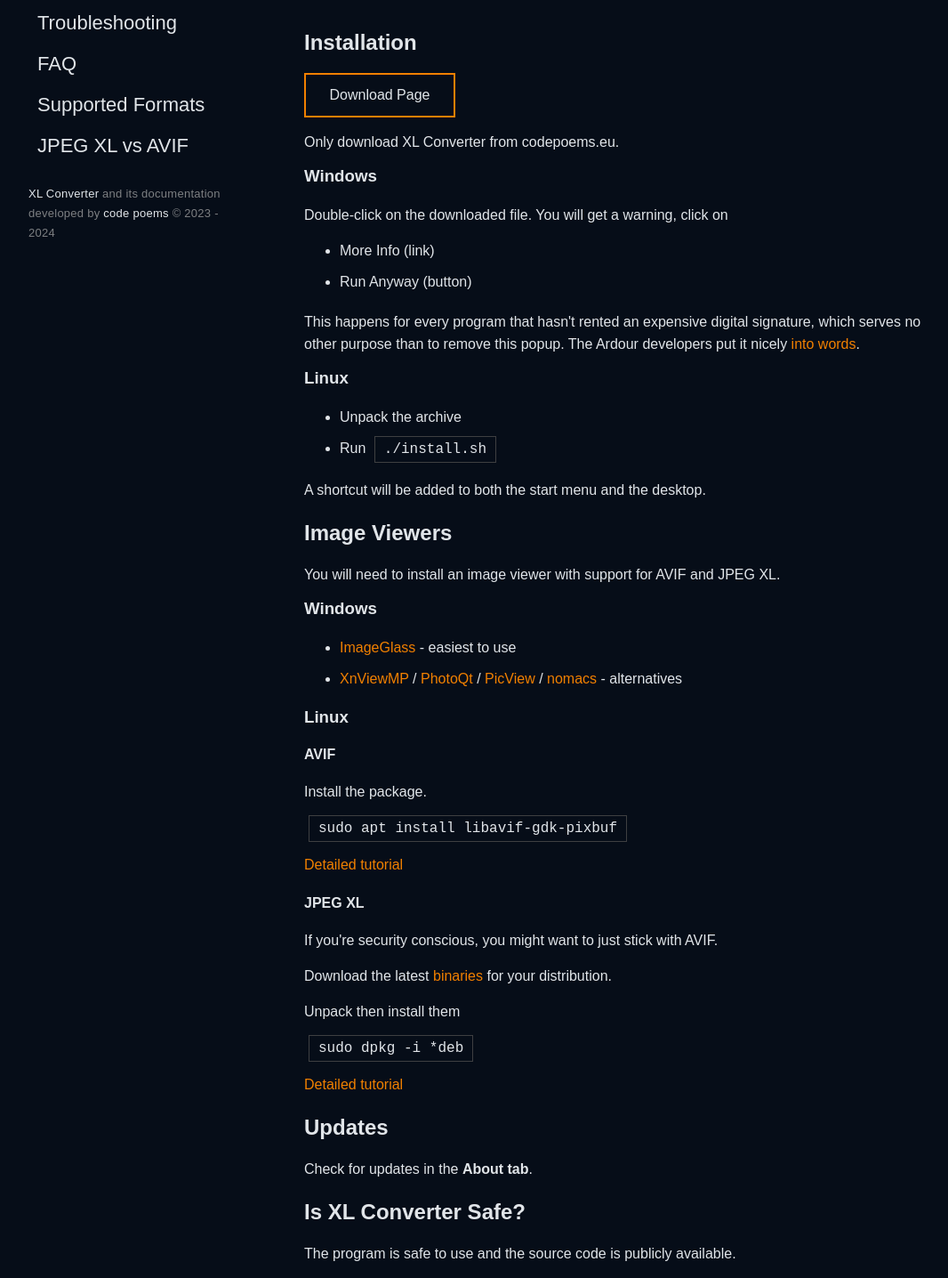
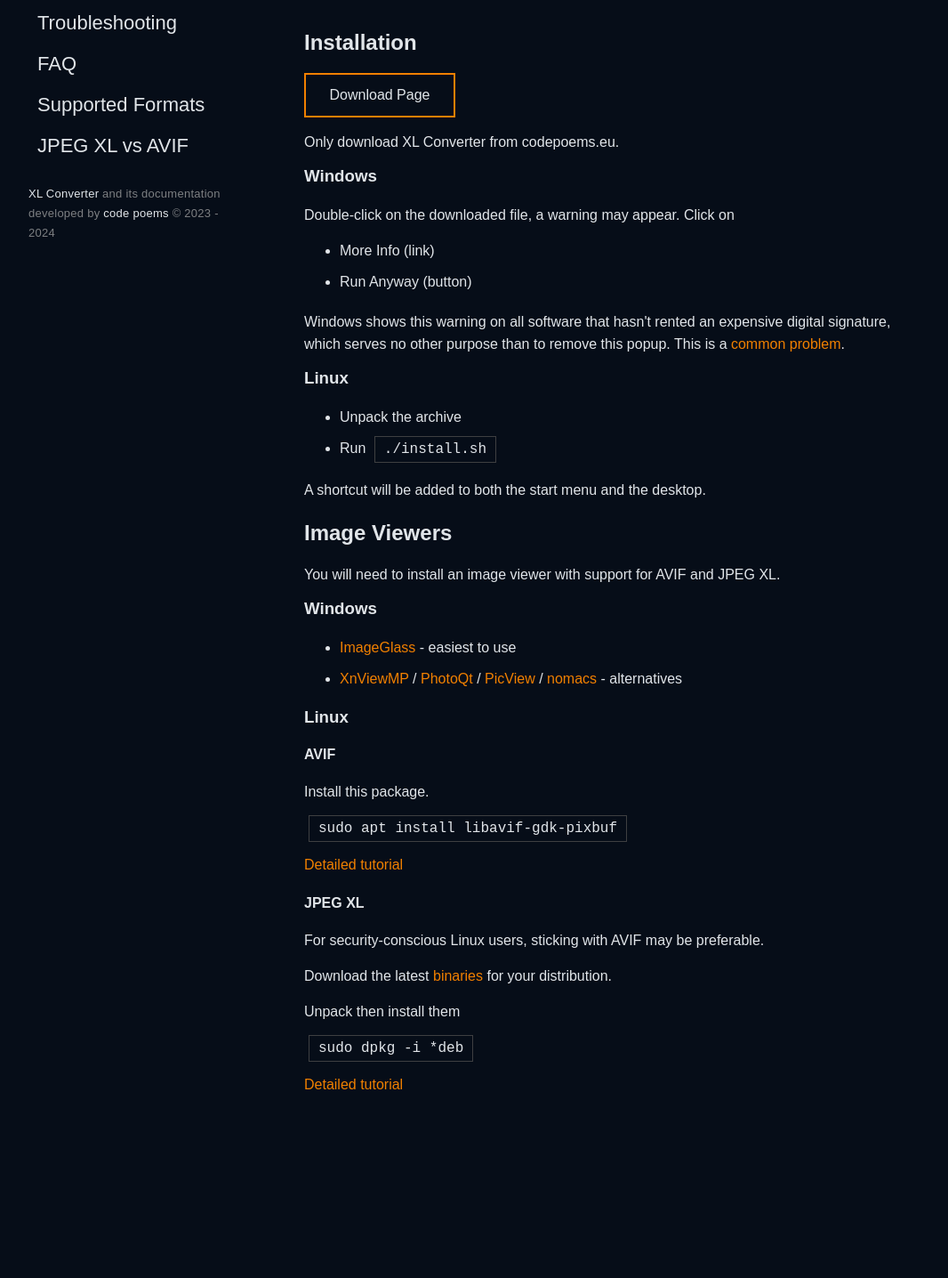
Before and after one commit to JacobDev1/xl-converter-docs, a React (Vite) app: page / in a window 1280 px wide. Shown: the part 493-1929 px from the top of the page at 89% size, without its empty margins (158-1224 px from the left). After the commit the page ends 1739 px from the top, so only its background shows below. Built offline with nearby package versions, Linux system fonts and the light colour scheme; the HTML template or start-up script is replaced by a standard one.

Commit message:
getting_started: Clean up

```diff
--- a/src/pages/GettingStarted.tsx
+++ b/src/pages/GettingStarted.tsx
@@ -11,12 +11,12 @@
         <p>Only download XL Converter from codepoems.eu.</p>
 
         <h3>Windows</h3>
-        <p>Double-click on the downloaded file. You will get a warning, click on</p>
+        <p>Double-click on the downloaded file, a warning may appear. Click on</p>
         <ul>
             <li>More Info (link)</li>
             <li>Run Anyway (button)</li>
         </ul>
-        <p>This happens for every program that hasn't rented an expensive digital signature, which serves no other purpose than to remove this popup. The Ardour developers put it nicely <a href="https://ardour.org/first_time_windows.html" target="_blank">into words</a>.</p>
+        <p>Windows shows this warning on all software that hasn't rented an expensive digital signature, which serves no other purpose than to remove this popup. This is a <a href="https://ardour.org/windows_defender.html" target="_blank">common problem</a>.</p>
 
         <h3>Linux</h3>
         <ul>
@@ -39,20 +39,14 @@
         </ul>
         <h3>Linux</h3>
         <h4>AVIF</h4>
-        <p>Install the package.</p>
+        <p>Install this package.</p>
         <p><code>sudo apt install libavif-gdk-pixbuf</code></p>
         <p><a href="https://codepoems.eu/posts/how-to-open-avif-images-on-linux/" target="_blank">Detailed tutorial</a></p>
         <h4>JPEG XL</h4>
-        <p>If you're security conscious, you might want to just stick with AVIF.</p>
+        <p>For security-conscious Linux users, sticking with AVIF may be preferable.</p>
         <p>Download the latest <a href="https://github.com/libjxl/libjxl/releases">binaries</a> for your distribution.</p>
         <p>Unpack then install them</p>
         <p><code>sudo dpkg -i *deb</code></p>
         <p><a href="https://codepoems.eu/posts/how-to-open-jpeg-xl-images-on-linux/" target="_blank">Detailed tutorial</a></p>
-
-        <h2>Updates</h2>
-        <p>Check for updates in the <b>About tab</b>.</p>
-
-        <h2>Is XL Converter Safe?</h2>
-        <p>The program is safe to use and the source code is publicly available.</p>
     </div>);
 }
```
